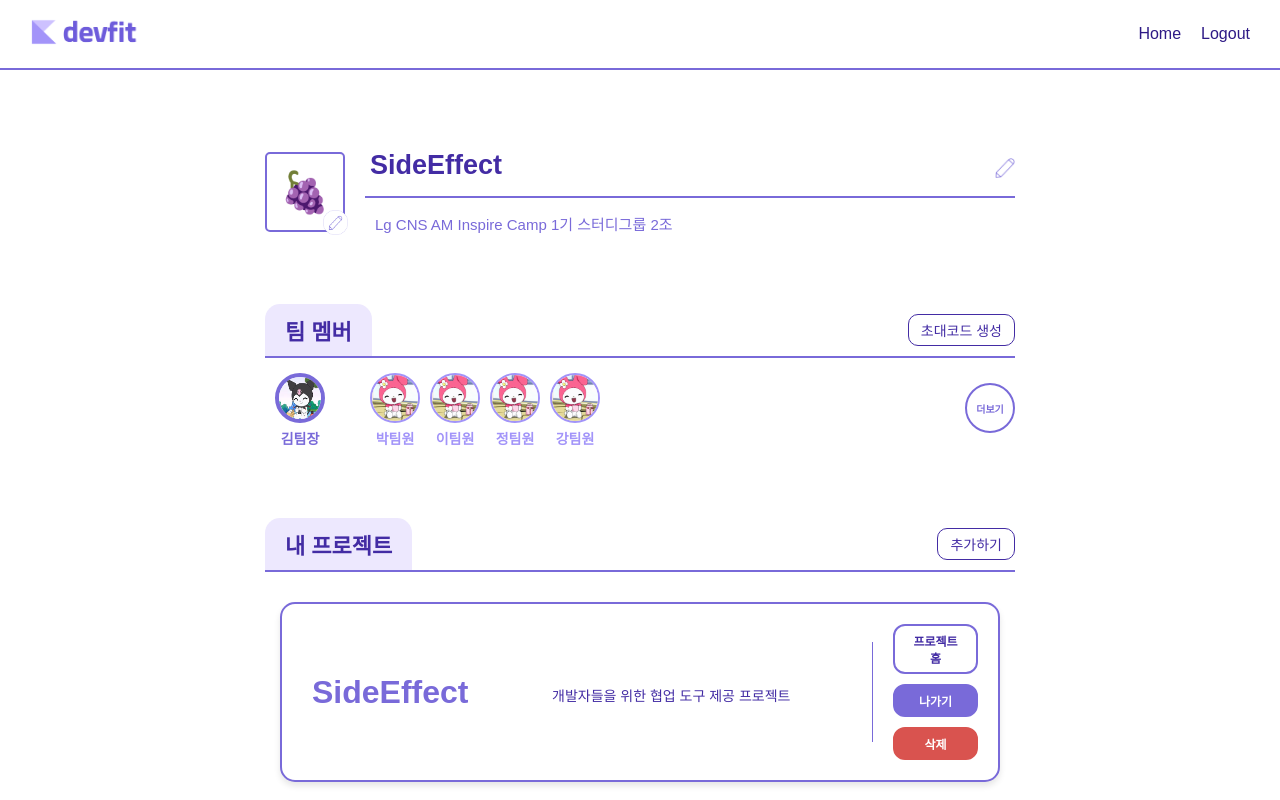
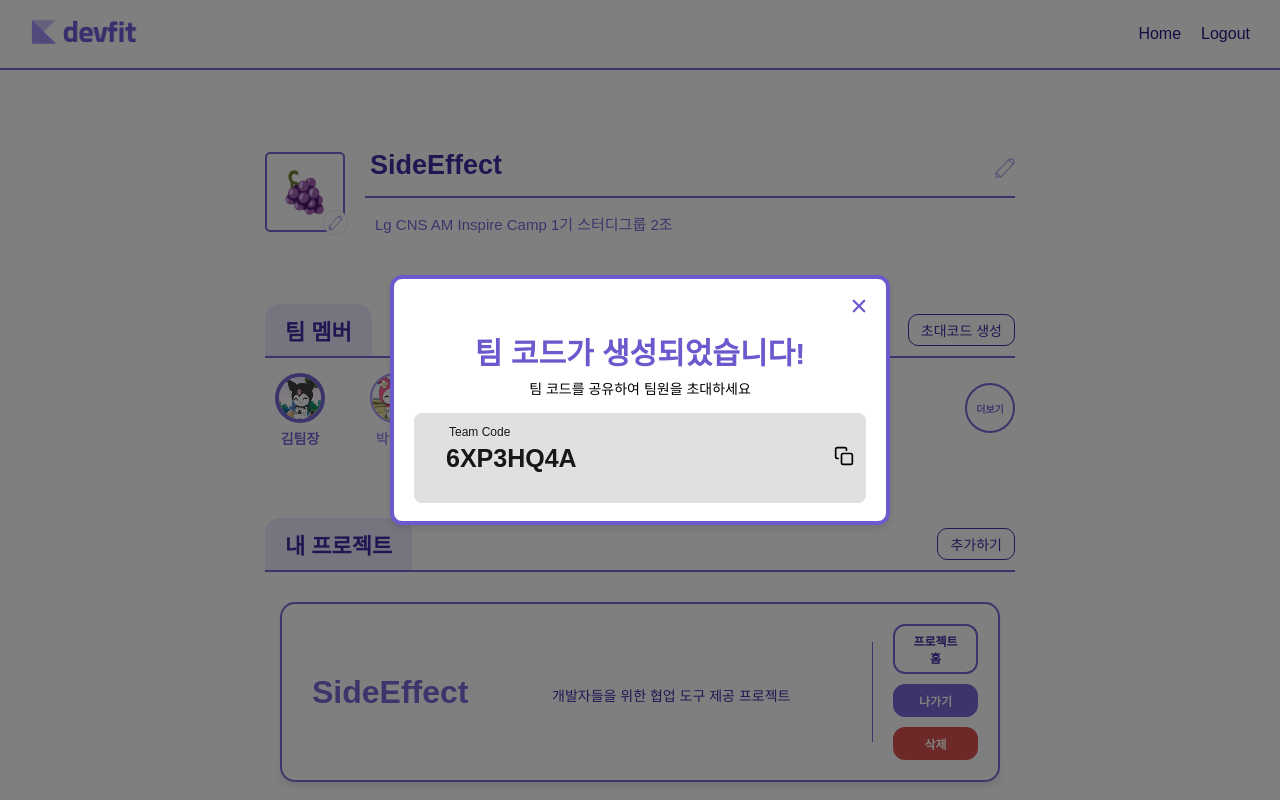
Before and after one commit to AM-Inspire-Devfit/devfit-frontend, a Next.js app: page /team/1 in a window 1280 px wide. Both pictures are taken after a click on the button "초대코드 생성". Shown: the top 800 px of the page. Built offline with nearby package versions, Linux system fonts and the light colour scheme.

Commit message:
feat: 초대코드 생성 modal 구현

```diff
--- a/package.json
+++ b/package.json
@@ -17,7 +17,7 @@
     "react": "^19.0.0",
     "react-calendar": "^5.1.0",
     "react-dom": "^19.0.0",
-    "react-icons": "^5.4.0",
+    "react-icons": "^5.5.0",
     "react-router-dom": "^7.1.4",
     "recharts": "^2.15.1",
     "styled-components": "^6.1.15"
--- /dev/null
+++ b/src/app/team/invite_modal.js
@@ -0,0 +1,105 @@
+import * as m from '@/components/modal_s';
+import styled from 'styled-components';
+
+import { useState } from 'react';
+import { IoClose } from "react-icons/io5";  // 닫기 아이콘
+import { FiCopy } from "react-icons/fi";
+
+export const CloseButton = styled.button`
+    position: absolute;
+    top: 15px;
+    right: 15px;
+    background: none;
+    border: none;
+    cursor: pointer;
+    font-size: 20px;
+    color: #6A5ACD;
+`;
+
+export const Title = styled.h2`
+    margin-top: 30px;
+    font-size: 30px;
+    font-weight: bold;
+    color: #6A5ACD;
+`;
+
+export const Subtitle = styled.p`
+    font-size: 14px;
+    margin-top: 5px;
+    color: black;
+`;
+
+export const InviteBox = styled.div`
+    display: flex;
+    align-items: center;
+    justify-content: space-between;
+    background: #E0E0E0;
+    padding: 12px;
+    height: 90px;
+    border-radius: 8px;
+    margin-top: 15px;
+    position: relative;
+`;
+
+export const InviteLabel = styled.span`
+    font-size: 12px;
+    position: absolute;
+    top: 10px;
+    left: 10px;
+    padding: 2px 5px;
+    border-radius: 5px;
+    margin-left: 20px;
+
+`;
+
+export const InviteCode = styled.span`
+    top: 20px;
+    margin-left: 20px;
+    font-size: 25px;
+    font-weight: bold;
+`;
+
+export const CopyButton = styled.button`
+    background: none;
+    border: none;
+    cursor: pointer;
+    font-size: 18px;
+`;
+
+export default function InviteModal({ onClose }) {
+
+    const [inviteCode] = useState("6XP3HQ4A"); // 팀 초대 코드
+
+    // 초대 코드 복사
+    const copyToClipboard = () => {
+        navigator.clipboard.writeText(inviteCode);
+        alert("초대 코드가 복사되었습니다!");
+    };
+
+    return (
+        <m.ModalOverlay>
+            <m.ModalContent
+                style={{
+                    border: "4px solid #6A5ACD",
+                    height: "250px",
+                    position: "relative"
+                }}
+            >
+                <CloseButton onClick={onClose}>
+                    <IoClose size={24} />
+                </CloseButton>
+
+                <Title>팀 코드가 생성되었습니다!</Title>
+                <Subtitle>팀 코드를 공유하여 팀원을 초대하세요</Subtitle>
+
+                <InviteBox>
+                    <InviteLabel>Team Code</InviteLabel>
+                    <InviteCode>{inviteCode}</InviteCode>
+                    <CopyButton onClick={copyToClipboard}>
+                        <FiCopy size={20} />
+                    </CopyButton>
+                </InviteBox>
+            </m.ModalContent>
+        </m.ModalOverlay>
+    );
+}
--- a/src/app/team/team.js
+++ b/src/app/team/team.js
@@ -11,6 +11,7 @@ import * as S from '@/app/team/section_s'
 import { LeaveProjectButton, JoinProjectButton } from "@/app/team/section_s";
 
 import LeaveModal from "./leave_modal";
+import InviteModal from "./invite_modal";
 
 import Image from "next/image";
 import EmojiPicker from "emoji-picker-react";
@@ -30,6 +31,7 @@ export default function Team() {
     const [pendingProjects, setPendingProjects] = useState({});
 
     const [leaveModal, setLeaveModal] = useState(false);
+    const [inviteModal, setInviteModal] = useState(false);
     const [deleteModal, setDeleteModal] = useState(false);
     const [selectedProject, setSelectedProject] = useState(null);
 
@@ -133,14 +135,14 @@ export default function Team() {
             document.body.style.overflow = "auto";
         };
 
-        if (leaveModal) {
+        if (leaveModal || inviteModal) {
             disableScroll();
         } else {
             enableScroll();
         }
 
         return () => enableScroll();
-    }, [leaveModal]);
+    }, [leaveModal, inviteModal]);
 
 
     const handleEditClick = () => {
@@ -197,6 +199,12 @@ export default function Team() {
             window.removeEventListener("mousedown", handleClickOutside);
         };
     }, [showEmojiPicker]);
+
+    // 초대코드 생성 모달
+    const handleInviteClick = () => {
+        setInviteModal(true);
+    };
+
 
     // 나의 프로젝트 나가기 모달
     const handleLeaveClick = (project) => {
@@ -296,7 +304,9 @@ export default function Team() {
                 <S.SectionHeaderContainer>
                 <S.SectionHeader>팀 멤버</S.SectionHeader>
                 </S.SectionHeaderContainer>
-                <T.Button>초대코드 생성</T.Button>
+                <T.Button onClick={handleInviteClick}>
+                    초대코드 생성
+                </T.Button>
             </S.SectionHeaderWrapper>
             <S.Divider2 />
                 <S.MemberList>
@@ -416,7 +426,14 @@ export default function Team() {
             onClose={() => setLeaveModal(false)}
         />
         )}
+
+        {/* 초대코드 생성 modal */}
+        {inviteModal &&
+        <InviteModal
+            onClose={() => setInviteModal(false)}
+        />}
         </c.ContentContainer>
+
     );
 
 }
```
Also changed, not shown: src/components/modal_s.js (indentation only), 1 other file (tests, documents, lock files or other folders).
